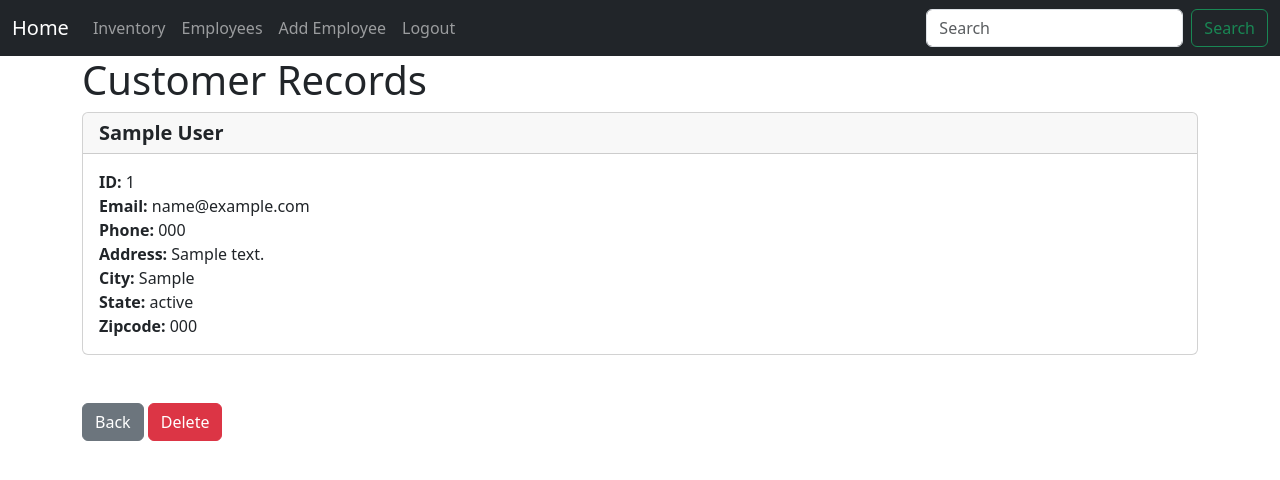
After one commit to PatrickKop/Car-Dealership, a Django app: page /employeeRecord/1 in a window 1280 px wide. The commit adds this page. Shown: the top 480 px of the page. Run offline with Django 4.2, Linux system fonts and the light colour scheme; a user stored in the database is signed in; tables that the repository leaves empty hold one stand-in row (values such as "Sample post").

Commit message:
added a couple features like adding employees and deleteting employees along with creating a seprate chickable page for each employee.

```diff
--- a/carDealership/homepage/models.py
+++ b/carDealership/homepage/models.py
@@ -16,7 +16,7 @@ class employees(models.Model):
     employeeLastName = models.CharField(max_length=50, default='')
     employeeEmail = models.CharField(max_length=100, default='')
     employeePhone = models.CharField(max_length=15, default='')
-    employeeAddress =models.CharField(max_length=100, default='Unknown Address')
+    employeeAddress =models.CharField(max_length=100, default='')
     employeeCity = models.CharField(max_length=50, default='')
     employeeState = models.CharField(max_length=50, default='')
     employeeZip = models.CharField(max_length=20, default='')
--- /dev/null
+++ b/carDealership/homepage/templates/employeeRecord.html
@@ -0,0 +1,31 @@
+{% extends 'base.html' %}
+
+{% block content %}
+
+<h1>Customer Records</h1>
+
+
+<div class="card">
+    <h5 class="card-header">
+        <strong>{{ employee_record.employeeFirstName }}
+        {{ employee_record.employeeLastName }}</h5></strong>
+    <div class="card-body">
+      <p class="card-text">
+        <strong>ID: </strong>{{ employee_record.id }} <br>                        <!--Get the employee_record from the views.py function-->
+        <strong>Email: </strong>{{ employee_record.employeeEmail }}<br>
+        <strong>Phone: </strong>{{ employee_record.employeePhone }}<br>
+        <strong>Address: </strong>{{ employee_record.employeeAddress }}<br>
+        <strong>City: </strong>{{ employee_record.employeeCity }}<br>
+        <strong>State: </strong>{{ employee_record.employeeState }}<br>
+        <strong>Zipcode: </strong>{{ employee_record.employeeZip }}<br></p>
+
+    </div>
+  </div>
+
+  <br><br>
+  <a href="{%url 'employees' %}" class="btn btn-secondary">Back</a>
+
+  <a href="{%url 'deleteEmployeeRecord' employee_record.id %}" class="btn btn-danger">Delete</a>          <!--URL is the name at the end of the URL.py file for the path-->
+
+
+{% endblock %}
--- a/carDealership/homepage/templates/employees.html
+++ b/carDealership/homepage/templates/employees.html
@@ -8,9 +8,10 @@
 
 <h1>The list of employees</h1>
 
-<table class="table">
+<table class="table table-bordered" >
     <thead>
         <tr>
+        <th scope="col">ID</th>
         <th scope="col">Name</th>
         <th scope="col">Email</th>
         <th scope="col">Phone</th>
@@ -18,6 +19,7 @@
         <th scope="col">City</th>
         <th scope="col">State</th>
         <th scope="col">Zipcode</th>
+
         </tr>
     </thead>
     <tbody>
@@ -28,6 +30,7 @@
 
     {% for employee in employees_view %}        <!--Run a loop of all the employees-->
         <tr>
+            <td><a href="{% url 'employeeRecord' employee.id %}">{{ employee.id }}</a></td>     <!--From url.py file and where the link is to follow-->
             <td>{{ employee.employeeFirstName }}
             {{ employee.employeeLastName }}</td>
             <td>{{ employee.employeeEmail }}</td>
@@ -36,6 +39,7 @@
             <td>{{ employee.employeeCity }}</td>
             <td>{{ employee.employeeState }}</td>
             <td>{{ employee.employeeZip }}</td>
+
         </tr>
     {% endfor %}
 
--- a/carDealership/homepage/templates/firstpage.html
+++ b/carDealership/homepage/templates/firstpage.html
@@ -15,7 +15,7 @@
 
 
 <form method="POST" action="{% url 'home' %}">
-    {% csrf_token %}                      <!--Cross site request token to prevent hijacking from hackers-->
+    {% csrf_token %}                      <!--Cross site request token to prevent hijacking from hackers (Cross Site Forgery)-->
 
     <body>
       <h1>Login</h1>
--- a/carDealership/homepage/templates/navbar.html
+++ b/carDealership/homepage/templates/navbar.html
@@ -24,6 +24,10 @@
           </li>
 
           {% if user.is_authenticated %}
+
+          <li class="nav-item">
+            <a class="nav-link" href="{% url "addEmployee" %}">Add Employee</a>   <!--Use the Name of the URL-->
+          </li>
 
           <li class="nav-item">
             <a class="nav-link" href="{% url "logout" %}">Logout</a>
--- a/carDealership/homepage/urls.py
+++ b/carDealership/homepage/urls.py
@@ -10,5 +10,8 @@ path("inventory.html", views.inventory, name="inventory"),
 #path("login/", views.login_user, name="login"),
 path("logout/", views.logout_user, name="logout"),
 path("register/", views.register_user, name="register"),
-path("employees/", views.employees_list, name="employees")
+path("employees/", views.employees_list, name="employees"),
+path("employeeRecord/<int:pk>", views.employees_record, name="employeeRecord"),
+path("deleteEmployeeRecord/<int:pk>", views.delete_employees_record, name="deleteEmployeeRecord"),
+path("addEmployee/", views.add_employee, name="addEmployee"),
 ]
--- a/carDealership/homepage/views.py
+++ b/carDealership/homepage/views.py
@@ -29,7 +29,7 @@ def inventory(request):
     return render(request, "inventory.html")
 
 def employees_list(request):
-    employees_view = employees.objects.all()
+    employees_view = employees.objects.all()            #Grabs all the records from employees
     return render(request, "employees.html", {"employees_view":employees_view} )
 
 def logout_user(request):
@@ -56,3 +56,27 @@ def register_user(request):
         return render(request, "register.html", {"form":form})
 
     return render(request, "register.html", {"form":form})
+
+def employees_record(request, pk):
+    if request.user.is_authenticated:       #This is to make sure the user is logged in before viewing record
+        #Look up employee records
+        employee_record = employees.objects.get(id=pk)      #Get will only get the object that is called. All will grab all the records
+        return render(request, "employeeRecord.html", {"employee_record":employee_record})
+    else:
+        messages.success(request, "You must be logged in to view that page")
+        return redirect('home')
+
+
+def delete_employees_record(request, pk):
+    if request.user.is_authenticated:
+        remove_employee = employees.objects.get(id=pk)
+        remove_employee.delete()
+        messages.success(request, "Employee record has been deleted successfully")
+        return redirect('employees')
+        #add confirmation to delete employee
+    else:
+        messages.success(request, "You must be logged in to do that")
+        return redirect('home')
+
+def add_employee(request):
+    return render(request, "addEmployee.html", {})
```
Also changed, not shown: carDealership/homepage/forms.py (+16 -0 lines), carDealership/homepage/templates/addEmployee.html (added, +19 -0 lines).
